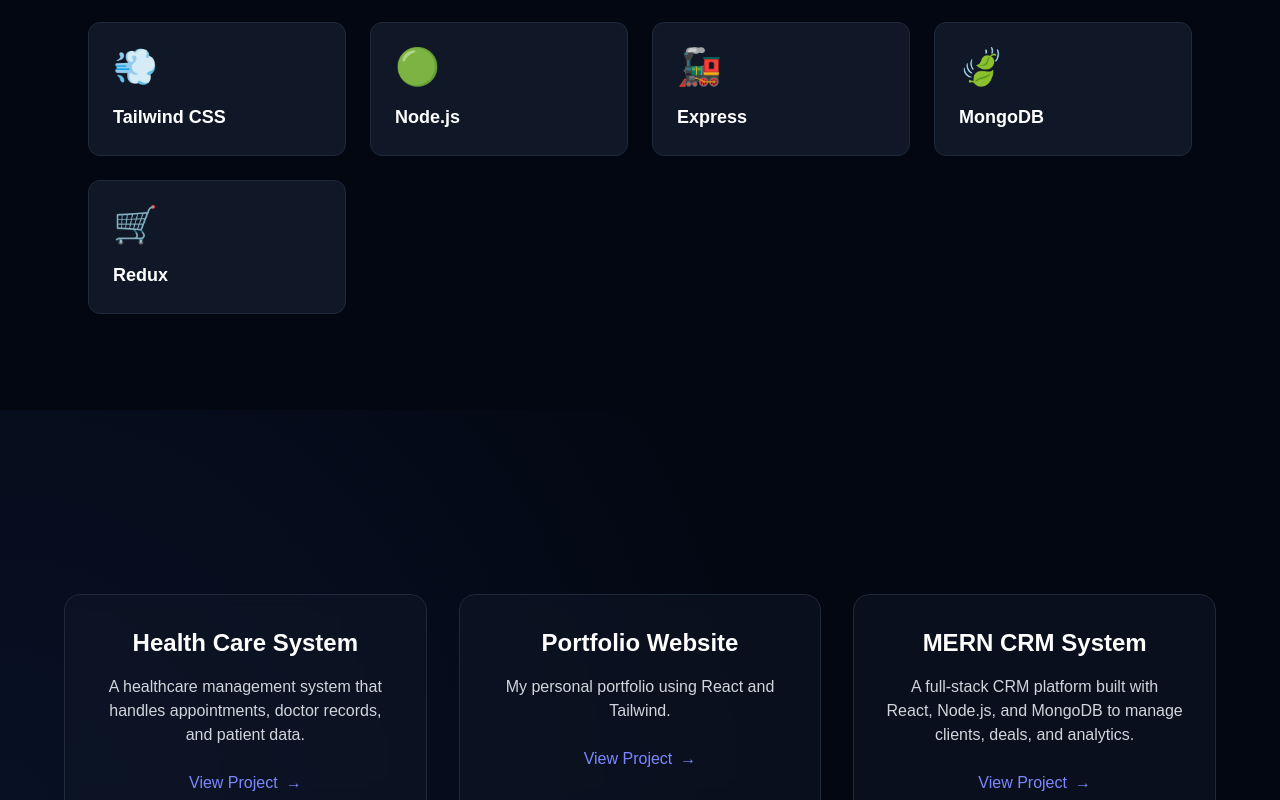
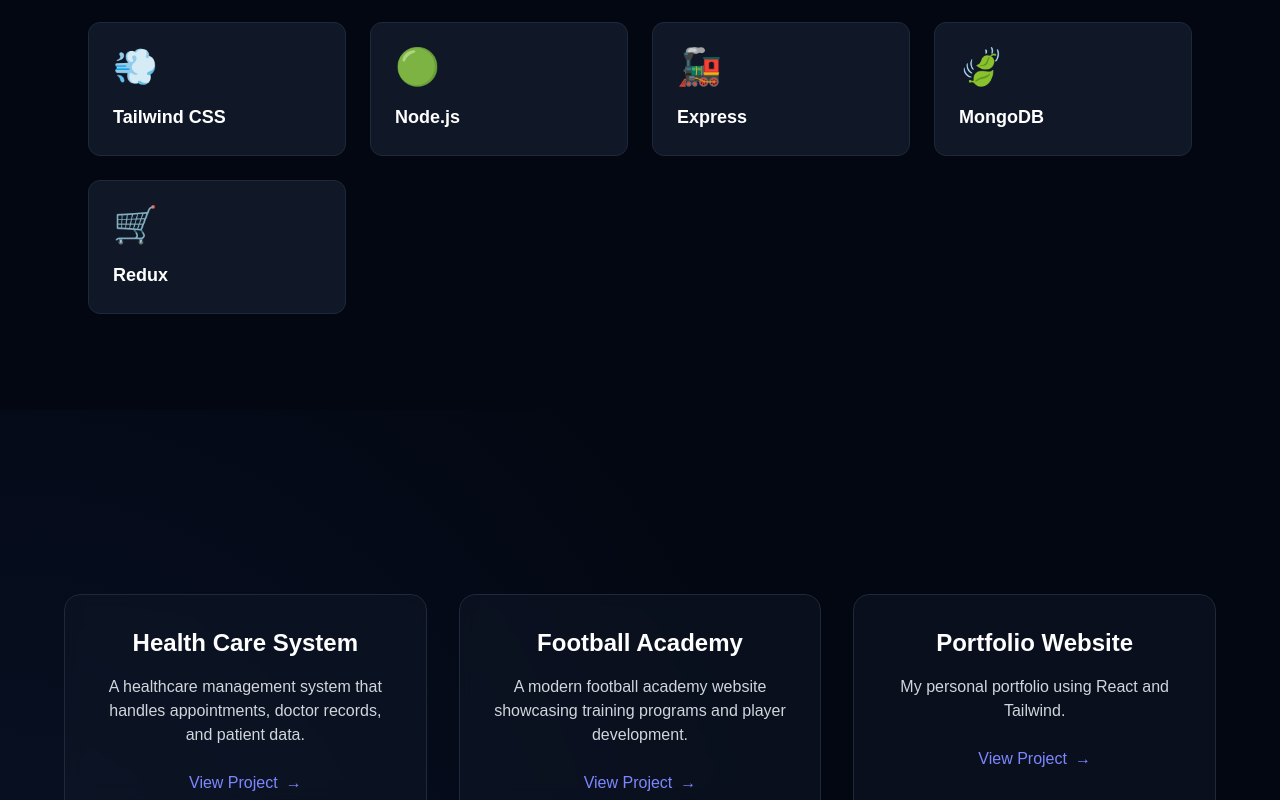
Before and after one commit to Rohin-Madhav/Portfolio, a React (Vite) app: page / in a window 1280 px wide. Shown: the part 2000-2800 px from the top of the page. Built offline with nearby package versions, Linux system fonts and the light colour scheme.

Commit message:
added new projects

```diff
--- a/src/components/Projects.jsx
+++ b/src/components/Projects.jsx
@@ -7,6 +7,11 @@
       title: "Health Care System",
       desc: "A healthcare management system that handles appointments, doctor records, and patient data.",
       link: "https://health-care-system-1-yzp8.onrender.com",
+    },
+    {
+      title: "Football Academy ",
+      desc: "A modern football academy website showcasing training programs and player development.",
+      link: "https://rmfc.netlify.app",
     },
     {
       title: "Portfolio Website",
@@ -33,6 +38,11 @@
       desc: "A web-based attendance management system developed using React and Node.js to help track daily attendance easily.",
       link: "https://tracker-attendance.netlify.app",
     },
+    {
+      title: "Mock Interview Platform",
+      desc: "An ongoing mock interview platform designed to simulate real interview experiences and improve candidate readiness.",
+      link: "#"
+    },
   ];
 
 
@@ -48,7 +58,7 @@
             <div
               key={p.title}
               className="group bg-gray-900/50 backdrop-blur-sm p-8 rounded-2xl border border-gray-800 hover:border-indigo-500/50
-  transition-all duration-300 hover:shadow-xl hover:shadow-indigo-500/10 relative overflow-hidden"
+                transition-all duration-300 hover:shadow-xl hover:shadow-indigo-500/10 relative overflow-hidden"
             >
               {/* Overlay (visual only) */}
               <div className="absolute inset-0 from-indigo-500/10 to-blue-500/10 opacity-0 group-hover:opacity-100 transition-opacity duration-300 pointer-events-none"></div>
@@ -62,6 +72,7 @@
               </p>
 
               <a
+
                 href={p.link}
                 className="relative z-10 inline-flex items-center text-indigo-400 hover:text-indigo-300 font-medium group-hover:translate-x-2 transition-transform duration-300"
                 target="_blank"
```
